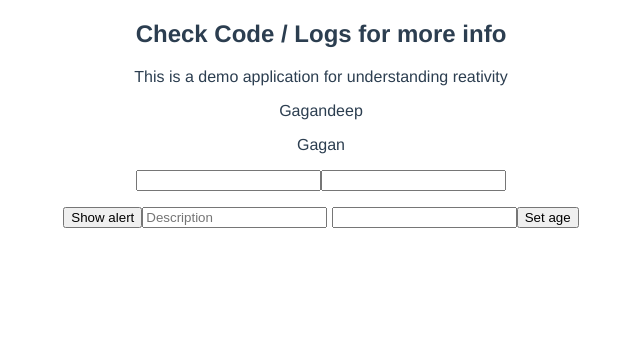
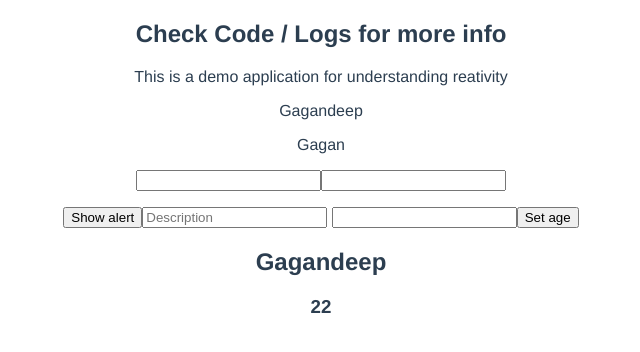
Before and after one commit to Gagandeep39/vue-composition-api-demo, a Vue app: page / in a window 1280 px wide. Shown: the top 352 px of the page, without its empty margins (319-959 px from the left). Built offline with nearby package versions, Linux system fonts and the light colour scheme.

Commit message:
Reactivity in custm componens

```diff
--- a/src/App.vue
+++ b/src/App.vue
@@ -12,13 +12,16 @@
     {{ description }}
     <input type="text" ref="ageInput" />
     <button @click="setAge">Set age</button>
+    <user-data :user-name="username" :age="age" />
   </div>
 </template>
 
 <script>
 import { isReactive, isRef, reactive, ref, toRefs, computed, watch } from 'vue';
+import UserData from './components/UserData.vue';
 
 export default {
+  components: { UserData },
   setup() {
     // Refs
     const username = ref('Gagandeep');
@@ -78,7 +81,7 @@ export default {
     const ageInput = ref(null);
     const age = ref(22);
     function setAge() {
-      age.value = age.value.value;
+      age.value = ageInput.value.value;
       console.log(age.value);
     }
     return {
@@ -93,6 +96,7 @@ export default {
       description,
       setAge,
       ageInput,
+      age,
     };
   },
 };
--- /dev/null
+++ b/src/components/UserData.vue
@@ -0,0 +1,19 @@
+<template>
+  <div>
+    <h2>{{ userName }}</h2>
+    <h3>{{ age }}</h3>
+  </div>
+</template>
+<script>
+import { computed } from 'vue';
+export default {
+  props: ['userName', 'age'],
+  setup(props) {
+    const combination = computed(() => props.userName + ' ' + props.age);
+    return {
+      combination,
+    };
+  },
+};
+</script>
+<style lang=""></style>
```
Also changed, not shown: 1 other file (tests, documents, lock files or other folders).
